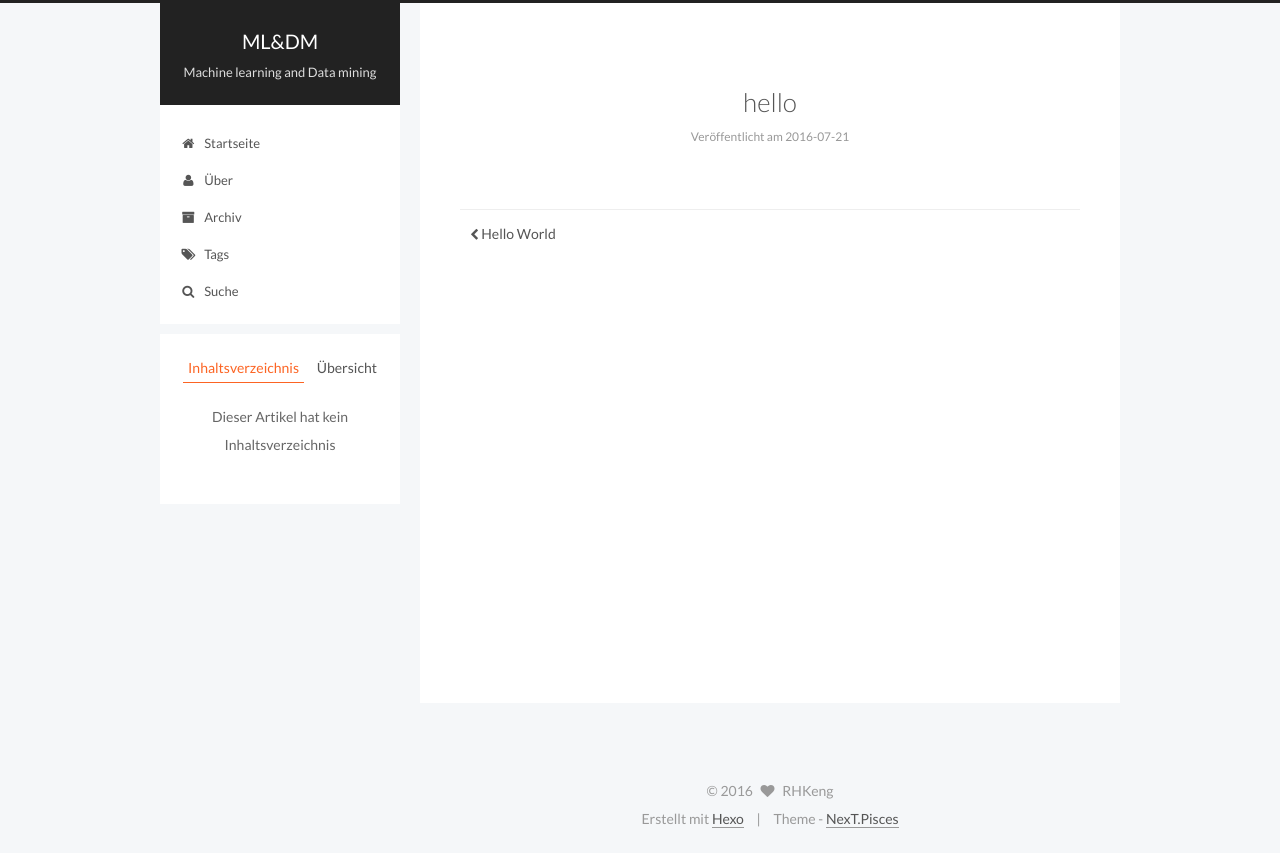
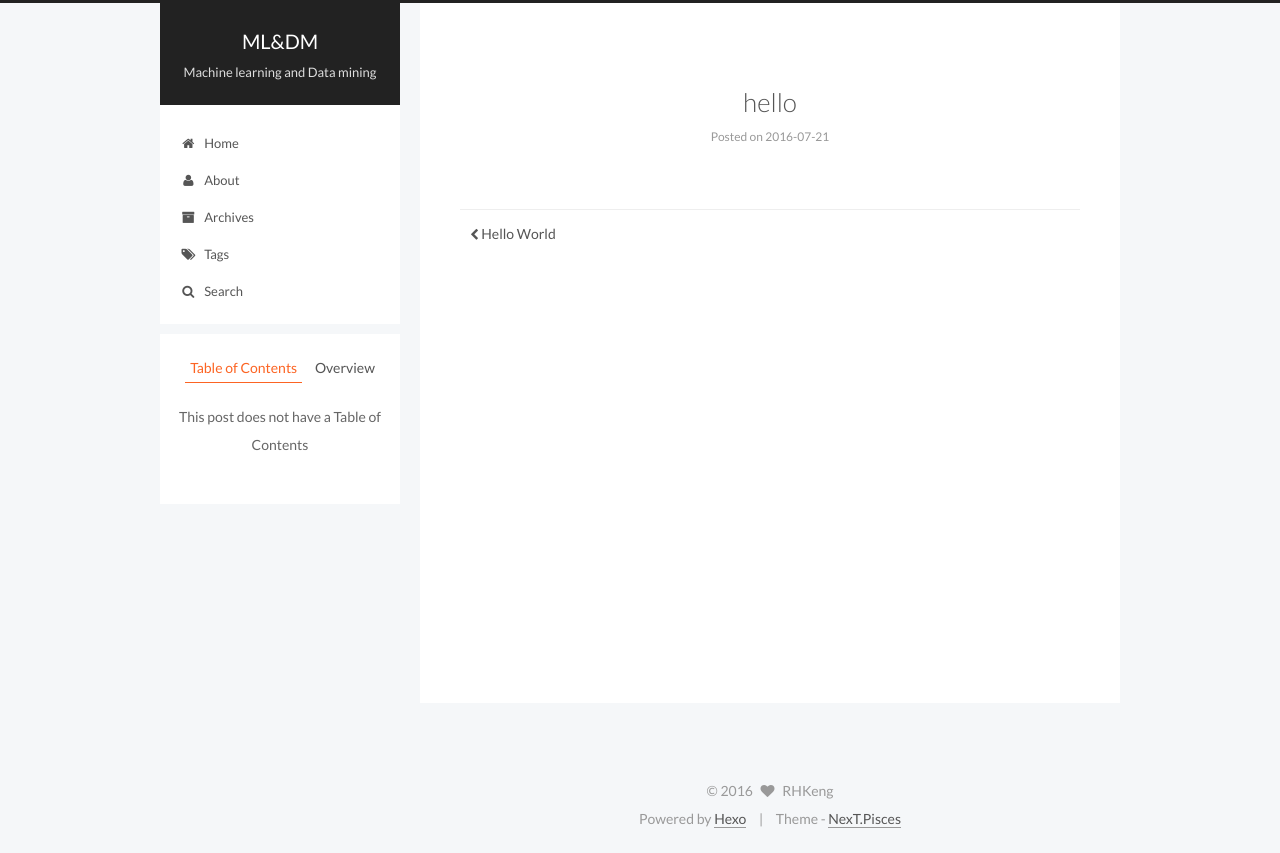
Before and after one commit to RHKeng/RHKeng.github.io, a plain HTML site: page 2016/07/21/hello/index.html in a window 1280 px wide. Drawn offline with Linux system fonts and the light colour scheme.

Commit message:
Site updated: 2016-07-22 01:14:45

```diff
--- a/2016/07/21/hello/index.html
+++ b/2016/07/21/hello/index.html
@@ -176,7 +176,7 @@
 
               <i class="menu-item-icon fa fa-fw fa-home"></i> <br />
 
-            Startseite
+            Home
           </a>
         </li>
 
@@ -186,7 +186,7 @@
 
               <i class="menu-item-icon fa fa-fw fa-user"></i> <br />
 
-            Über
+            About
           </a>
         </li>
 
@@ -196,7 +196,7 @@
 
               <i class="menu-item-icon fa fa-fw fa-archive"></i> <br />
 
-            Archiv
+            Archives
           </a>
         </li>
 
@@ -219,7 +219,7 @@
 
               <i class="menu-item-icon fa fa-search fa-fw"></i> <br />
 
-            Suche
+            Search
           </a>
         </li>
 
@@ -289,7 +289,7 @@
             <span class="post-meta-item-icon">
               <i class="fa fa-calendar-o"></i>
             </span>
-            <span class="post-meta-item-text">Veröffentlicht am</span>
+            <span class="post-meta-item-text">Posted on</span>
             <time itemprop="dateCreated" datetime="2016-07-21T11:53:45+08:00" content="2016-07-21">
               2016-07-21
             </time>
@@ -398,10 +398,10 @@
 
         <ul class="sidebar-nav motion-element">
           <li class="sidebar-nav-toc sidebar-nav-active" data-target="post-toc-wrap" >
-            Inhaltsverzeichnis
+            Table of Contents
           </li>
           <li class="sidebar-nav-overview" data-target="site-overview">
-            Übersicht
+            Overview
           </li>
         </ul>
 
@@ -418,7 +418,7 @@
           <div class="site-state-item site-state-posts">
             <a href="/archives">
               <span class="site-state-item-count">2</span>
-              <span class="site-state-item-name">Artikel</span>
+              <span class="site-state-item-name">posts</span>
             </a>
           </div>
 
@@ -476,7 +476,7 @@
 
 
 
-              <p class="post-toc-empty">Dieser Artikel hat kein Inhaltsverzeichnis</p>
+              <p class="post-toc-empty">This post does not have a Table of Contents</p>
 
           </div>
         </section>
@@ -503,7 +503,7 @@
 </div>
 
 <div class="powered-by">
-  Erstellt mit  <a class="theme-link" href="http://hexo.io">Hexo</a>
+  Powered by <a class="theme-link" href="http://hexo.io">Hexo</a>
 </div>
 
 <div class="theme-info">
```
Also changed, not shown: 2016/07/20/hello-world/index.html (+9 -9 lines), about/index.html (+6 -6 lines), archives/2016/07/index.html (+8 -8 lines), archives/2016/index.html (+8 -8 lines), archives/index.html (+8 -8 lines), index.html (+8 -8 lines), tags/index.html (+6 -6 lines).
